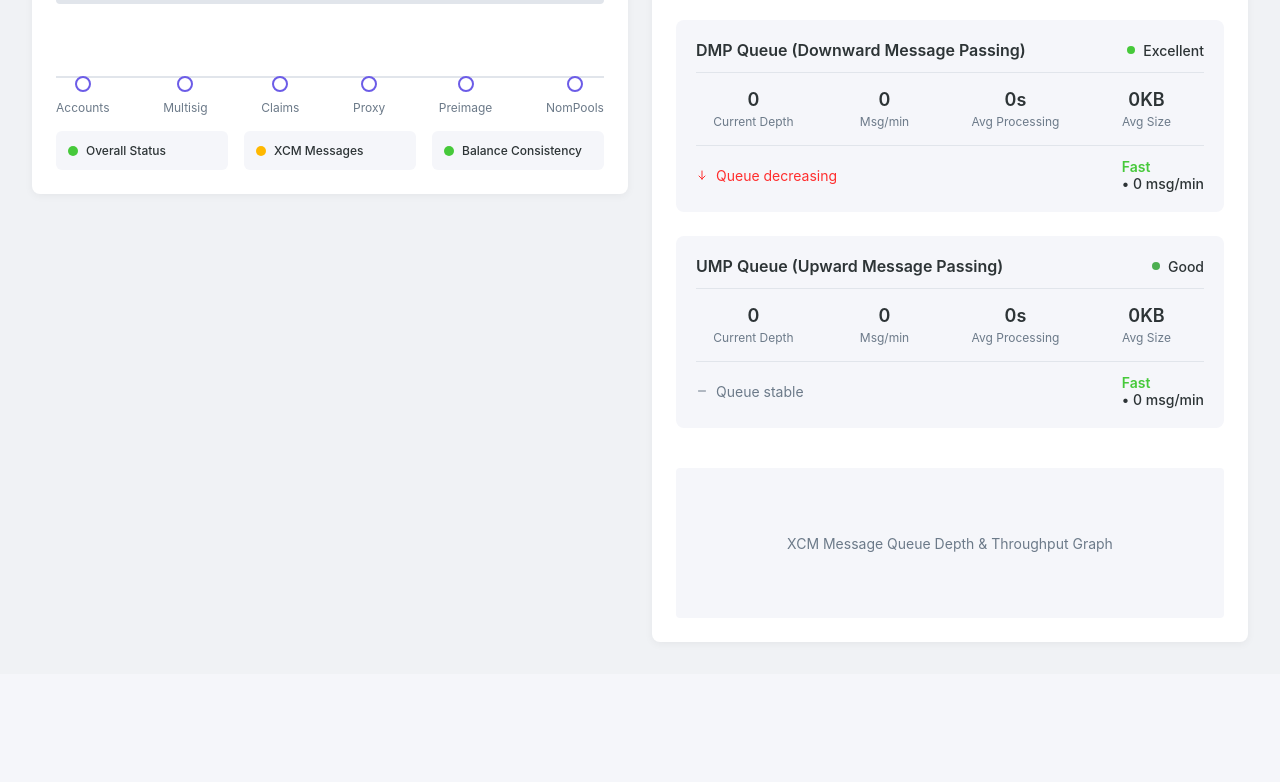
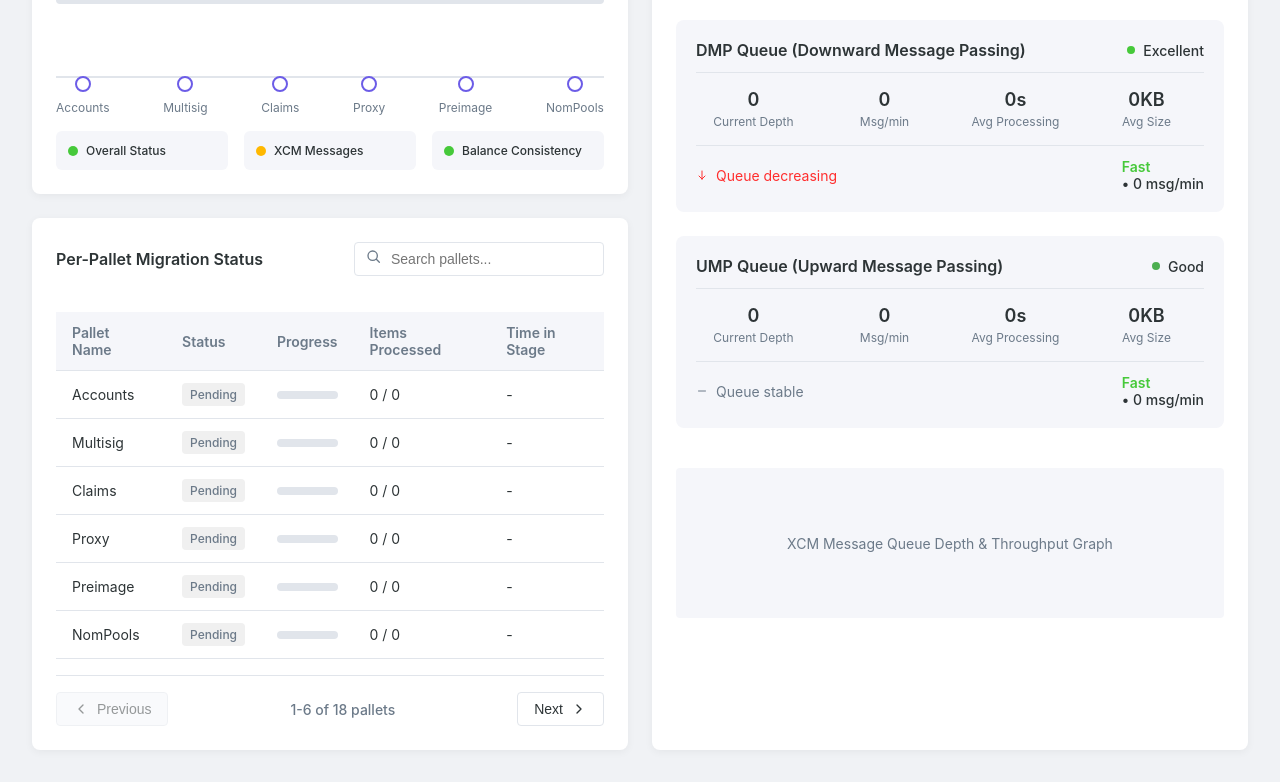
Before and after one commit to TarikGul/asset-hub-migration-monitor, a React app in the folder frontend/: page / in a window 1280 px wide. Shown: the part 304-1086 px from the top of the page. Before the commit the page ends 978 px from the top, so only its background shows below. Built offline with nearby package versions, Linux system fonts and the light colour scheme; no server answers.

Commit message:
[frontend]: Implement base template for pre pallet migration status

```diff
--- a/frontend/src/App.tsx
+++ b/frontend/src/App.tsx
@@ -1,5 +1,6 @@
 import React, { useState, useCallback } from 'react';
 import MigrationStatus from './components/MigrationStatus';
+import PerPalletMigrationStatus from './components/PerPalletMigrationStatus';
 import XcmMessageMetrics from './components/XcmMessageMetrics';
 import { useEventSource } from './hooks/useEventSource';
 import type { EventType } from './hooks/useEventSource';
@@ -44,6 +45,7 @@ function App() {
       </header>
       <main>
         <MigrationStatus />
+        <PerPalletMigrationStatus />
         <XcmMessageMetrics />
       </main>
     </div>
--- a/frontend/src/components/MigrationStatus.tsx
+++ b/frontend/src/components/MigrationStatus.tsx
@@ -1,29 +1,8 @@
 import React, { useState, useCallback } from 'react';
 import { useEventSource } from '../hooks/useEventSource';
 import type { EventType } from '../hooks/useEventSource';
+import { MIGRATION_PALLETS } from '../constants/migrationPallets';
 import './MigrationStatus.css';
-
-// Migration pallets in order
-const MIGRATION_PALLETS = [
-  'Accounts',
-  'Multisig',
-  'Claims',
-  'Proxy',
-  'Preimage',
-  'NomPools',
-  'Vesting',
-  'FastUnstake',
-  'Indices',
-  'Referenda',
-  'BagsList',
-  'Scheduler',
-  'ConvictionVoting',
-  'Bounties',
-  'AssetRate',
-  'Crowdloan',
-  'Treasury',
-  'Staking'
-];
 
 interface MigrationStage {
   stage: string;
--- /dev/null
+++ b/frontend/src/components/PerPalletMigrationStatus.css
@@ -0,0 +1,139 @@
+.pallet-status {
+  grid-column: 1 / 7;
+}
+
+/* Search and filter controls */
+.search-box {
+  position: relative;
+}
+
+.search-input {
+  padding: 0.5rem 1rem 0.5rem 2.25rem;
+  border: 1px solid var(--border);
+  border-radius: 4px;
+  font-size: 0.875rem;
+  width: 250px;
+}
+
+.search-icon {
+  position: absolute;
+  left: 0.75rem;
+  top: 50%;
+  transform: translateY(-50%);
+  color: var(--text-light);
+}
+
+/* Table */
+.table-container {
+  overflow-x: auto;
+  margin-top: 1rem;
+}
+
+table {
+  width: 100%;
+  border-collapse: collapse;
+}
+
+thead {
+  background-color: var(--light-bg);
+}
+
+th, td {
+  padding: 0.75rem 1rem;
+  text-align: left;
+  border-bottom: 1px solid var(--border);
+  font-size: 0.875rem;
+}
+
+th {
+  font-weight: 600;
+  color: var(--text-light);
+}
+
+tbody tr:hover {
+  background-color: var(--light-bg);
+}
+
+/* Status badges */
+.badge {
+  display: inline-flex;
+  align-items: center;
+  justify-content: center;
+  padding: 0.25rem 0.5rem;
+  border-radius: 4px;
+  font-size: 0.75rem;
+  font-weight: 500;
+}
+
+.badge-pending {
+  background-color: #f0f0f0;
+  color: var(--text-light);
+}
+
+.badge-ongoing {
+  background-color: #fff5e0;
+  color: #b78105;
+}
+
+.badge-completed {
+  background-color: #e3f9e5;
+  color: #18794e;
+}
+
+/* Progress bar */
+.progress-bar {
+  height: 8px;
+  width: 100%;
+  background-color: var(--border);
+  border-radius: 4px;
+  overflow: hidden;
+}
+
+.progress-fill {
+  height: 100%;
+  background-color: var(--primary);
+  border-radius: 4px;
+  width: 0%;
+}
+
+/* Pagination */
+.pagination {
+  display: flex;
+  justify-content: space-between;
+  align-items: center;
+  margin-top: 1rem;
+  padding-top: 1rem;
+  border-top: 1px solid var(--border);
+}
+
+.pagination-btn {
+  display: flex;
+  align-items: center;
+  gap: 0.5rem;
+  padding: 0.5rem 1rem;
+  border: 1px solid var(--border);
+  border-radius: 4px;
+  background-color: var(--white);
+  color: var(--text);
+  font-size: 0.875rem;
+  font-weight: 500;
+  cursor: pointer;
+  transition: all 0.2s ease;
+}
+
+.pagination-btn:hover:not(:disabled) {
+  background-color: var(--light-bg);
+  border-color: var(--primary);
+}
+
+.pagination-btn:disabled {
+  opacity: 0.5;
+  cursor: not-allowed;
+  background-color: var(--light-bg);
+}
+
+.pagination-info {
+  font-size: 0.875rem;
+  color: var(--text-light);
+  font-weight: 500;
+}
--- /dev/null
+++ b/frontend/src/components/PerPalletMigrationStatus.tsx
@@ -0,0 +1,100 @@
+import React, { useState } from 'react';
+import { MIGRATION_PALLETS } from '../constants/migrationPallets';
+import './PerPalletMigrationStatus.css';
+
+const PALLETS_PER_PAGE = 6;
+
+const PerPalletMigrationStatus: React.FC = () => {
+  const [currentPage, setCurrentPage] = useState(0);
+
+  const totalPages = Math.ceil(MIGRATION_PALLETS.length / PALLETS_PER_PAGE);
+  const startIndex = currentPage * PALLETS_PER_PAGE;
+  const endIndex = startIndex + PALLETS_PER_PAGE;
+  const visiblePallets = MIGRATION_PALLETS.slice(startIndex, endIndex);
+
+  const handlePreviousPage = () => {
+    setCurrentPage(prev => Math.max(0, prev - 1));
+  };
+
+  const handleNextPage = () => {
+    setCurrentPage(prev => Math.min(totalPages - 1, prev + 1));
+  };
+
+  return (
+    <section className="card pallet-status">
+      <div className="card-header">
+        <h2 className="card-title">Per-Pallet Migration Status</h2>
+        <div className="card-actions">
+          <div className="search-box">
+            <span className="search-icon">
+              <svg width="16" height="16" viewBox="0 0 24 24" fill="none" xmlns="http://www.w3.org/2000/svg">
+                <path d="M15.5 15.5L20 20" stroke="currentColor" strokeWidth="2" strokeLinecap="round"/>
+                <path d="M10 17C13.866 17 17 13.866 17 10C17 6.13401 13.866 3 10 3C6.13401 3 3 6.13401 3 10C3 13.866 6.13401 17 10 17Z" stroke="currentColor" strokeWidth="2"/>
+              </svg>
+            </span>
+            <input type="text" className="search-input" placeholder="Search pallets..." />
+          </div>
+        </div>
+      </div>
+
+      <div className="table-container">
+        <table>
+          <thead>
+            <tr>
+              <th>Pallet Name</th>
+              <th>Status</th>
+              <th>Progress</th>
+              <th>Items Processed</th>
+              <th>Time in Stage</th>
+            </tr>
+          </thead>
+          <tbody>
+            {visiblePallets.map((pallet) => (
+              <tr key={pallet}>
+                <td>{pallet}</td>
+                <td><span className="badge badge-pending">Pending</span></td>
+                <td>
+                  <div className="progress-bar">
+                    <div className="progress-fill" style={{ width: '0%' }}></div>
+                  </div>
+                </td>
+                <td>0 / 0</td>
+                <td>-</td>
+              </tr>
+            ))}
+          </tbody>
+        </table>
+      </div>
+
+      {totalPages > 1 && (
+        <div className="pagination">
+          <button
+            className="pagination-btn"
+            onClick={handlePreviousPage}
+            disabled={currentPage === 0}
+          >
+            <svg width="16" height="16" viewBox="0 0 24 24" fill="none" xmlns="http://www.w3.org/2000/svg">
+              <path d="M15 18L9 12L15 6" stroke="currentColor" strokeWidth="2" strokeLinecap="round" strokeLinejoin="round"/>
+            </svg>
+            Previous
+          </button>
+          <span className="pagination-info">
+            {startIndex + 1}-{Math.min(endIndex, MIGRATION_PALLETS.length)} of {MIGRATION_PALLETS.length} pallets
+          </span>
+          <button
+            className="pagination-btn"
+            onClick={handleNextPage}
+            disabled={currentPage === totalPages - 1}
+          >
+            Next
+            <svg width="16" height="16" viewBox="0 0 24 24" fill="none" xmlns="http://www.w3.org/2000/svg">
+              <path d="M9 18L15 12L9 6" stroke="currentColor" strokeWidth="2" strokeLinecap="round" strokeLinejoin="round"/>
+            </svg>
+          </button>
+        </div>
+      )}
+    </section>
+  );
+};
+
+export default PerPalletMigrationStatus;
--- /dev/null
+++ b/frontend/src/constants/migrationPallets.ts
@@ -0,0 +1,21 @@
+// Migration pallets in order
+export const MIGRATION_PALLETS = [
+  'Accounts',
+  'Multisig',
+  'Claims',
+  'Proxy',
+  'Preimage',
+  'NomPools',
+  'Vesting',
+  'FastUnstake',
+  'Indices',
+  'Referenda',
+  'BagsList',
+  'Scheduler',
+  'ConvictionVoting',
+  'Bounties',
+  'AssetRate',
+  'Crowdloan',
+  'Treasury',
+  'Staking'
+];
```
